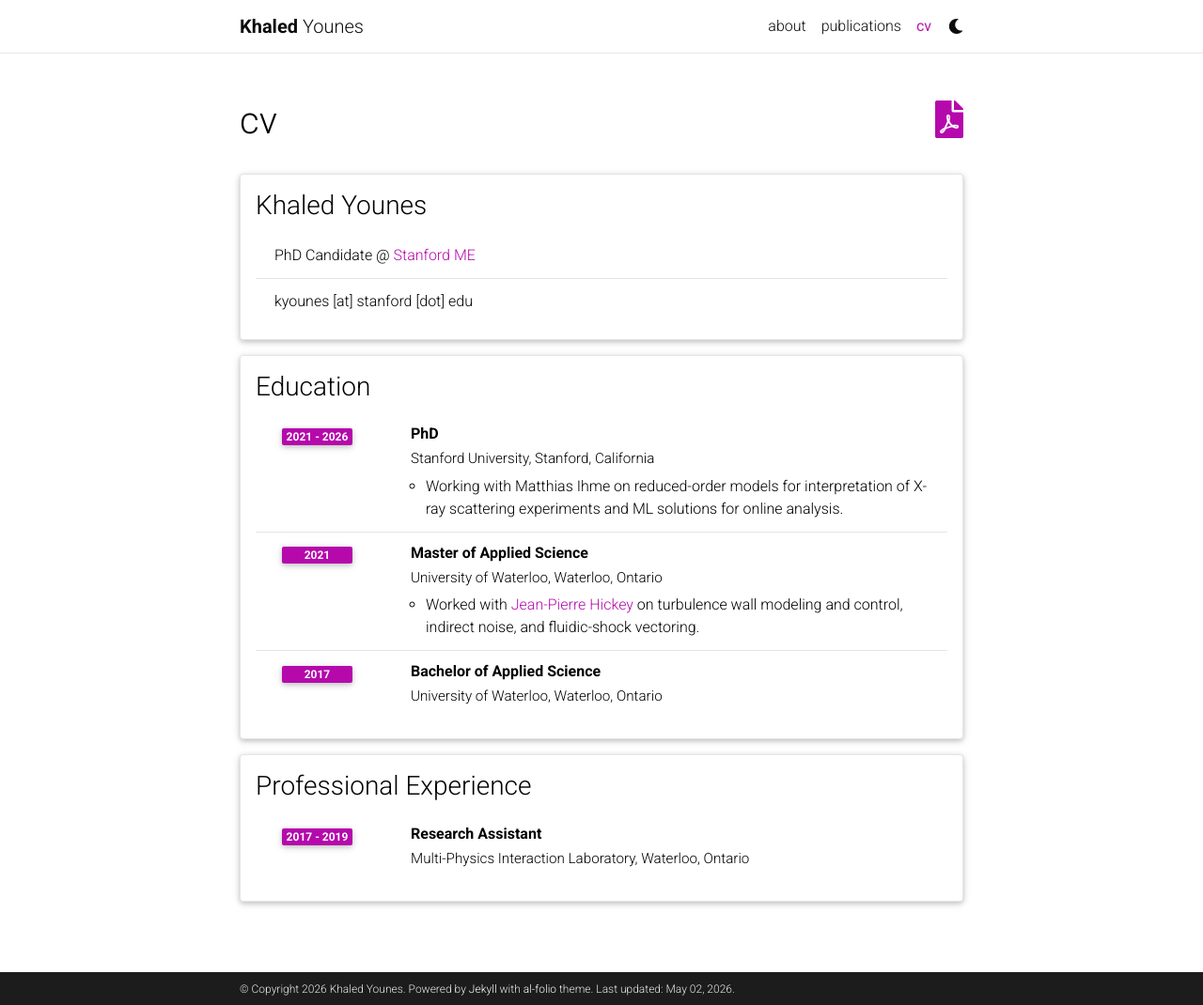
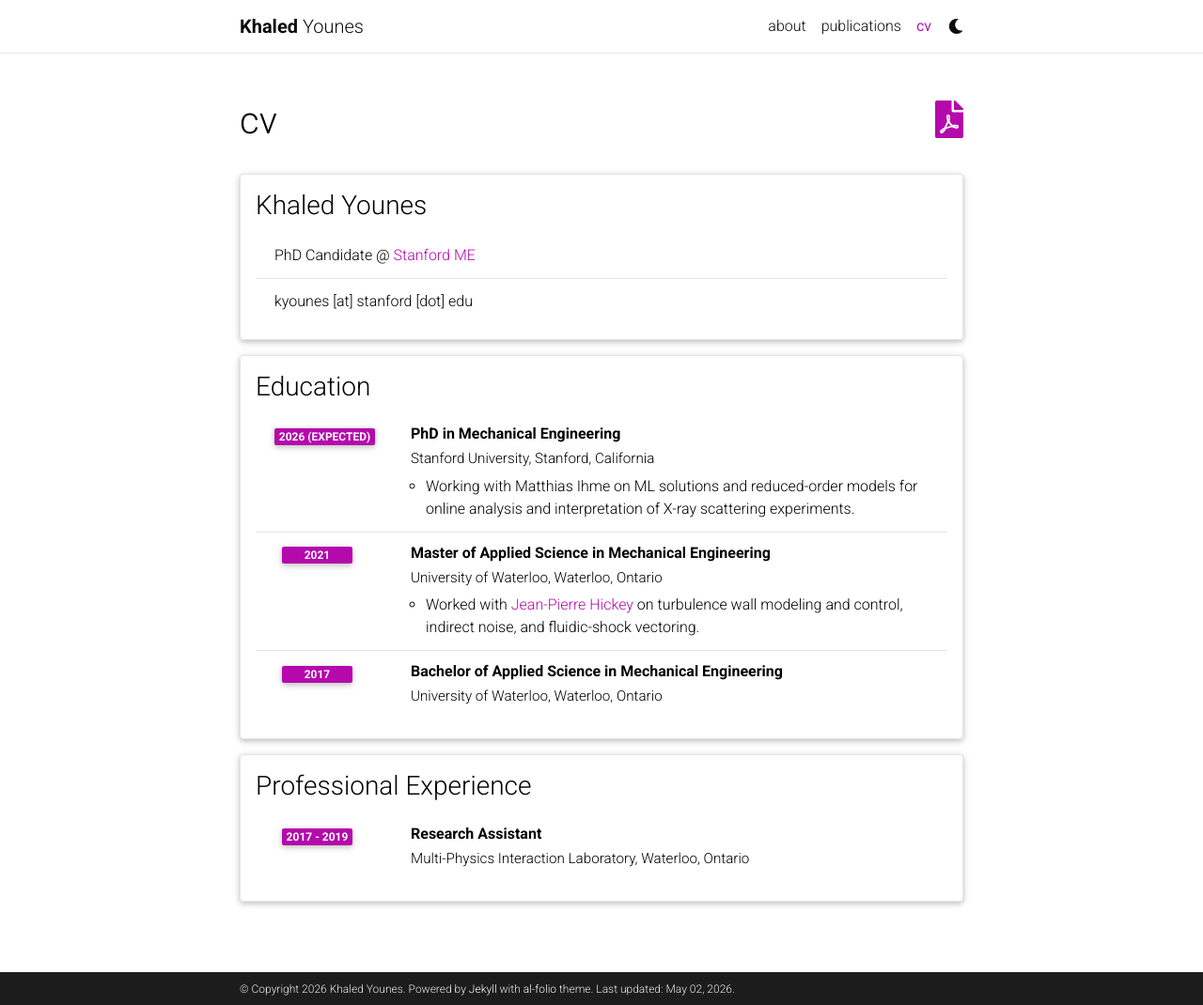
Before and after one commit to kyounes14/kyounes14.github.io, a Jekyll site: the page built from _pages/cv.md, in a window 1280 px wide and 1070 px high. Shown: the whole window at 94% size. Built offline with Jekyll 4.4.1, drawn with Linux system fonts in a browser that asks for light colours; comment, search, counter and statistics services are not loaded; a style sheet for code colours, icons or effects is not loaded.

Commit message:
updated CV

```diff
--- a/_data/cv.yml
+++ b/_data/cv.yml
@@ -7,17 +7,17 @@
 - title: Education
   type: time_table
   contents:
-    - title: PhD
+    - title: PhD in Mechanical Engineering
       institution: Stanford University, Stanford, California
-      year: 2021 - 2026
+      year: 2026 (expected)
       description:
-        - Working with Matthias Ihme on reduced-order models for interpretation of X-ray scattering experiments and ML solutions for online analysis.
-    - title: Master of Applied Science
+        - Working with Matthias Ihme on ML solutions and reduced-order models for online analysis and interpretation of X-ray scattering experiments.
+    - title: Master of Applied Science in Mechanical Engineering
       institution: University of Waterloo, Waterloo, Ontario
       year: 2021
       description:
         - Worked with <a href="https://uwaterloo.ca/engineering/profile/j6hickey">Jean-Pierre Hickey</a> on turbulence wall modeling and control, indirect noise, and fluidic-shock vectoring.
-    - title: Bachelor of Applied Science
+    - title: Bachelor of Applied Science in Mechanical Engineering
       institution: University of Waterloo, Waterloo, Ontario
       year: 2017
 
```
